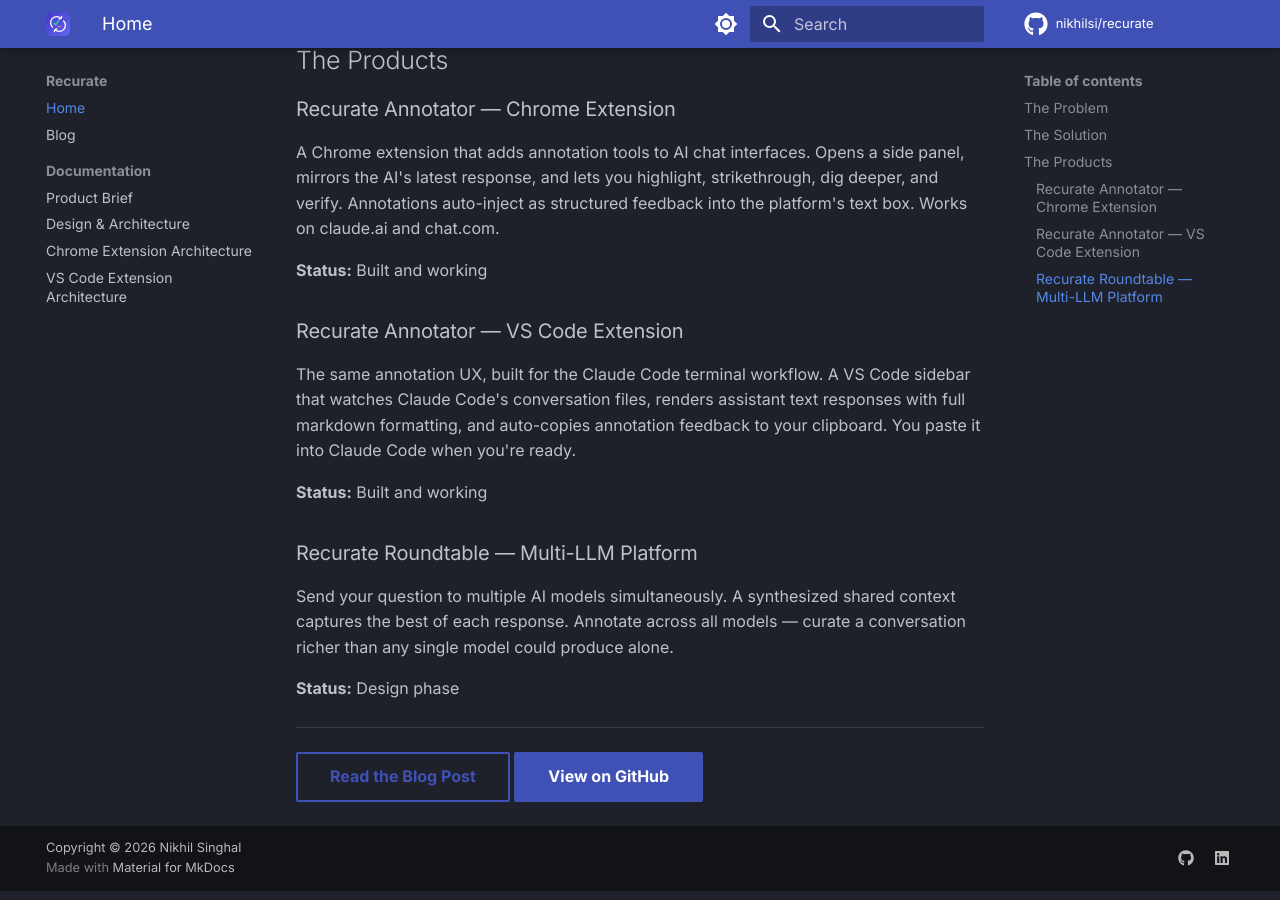
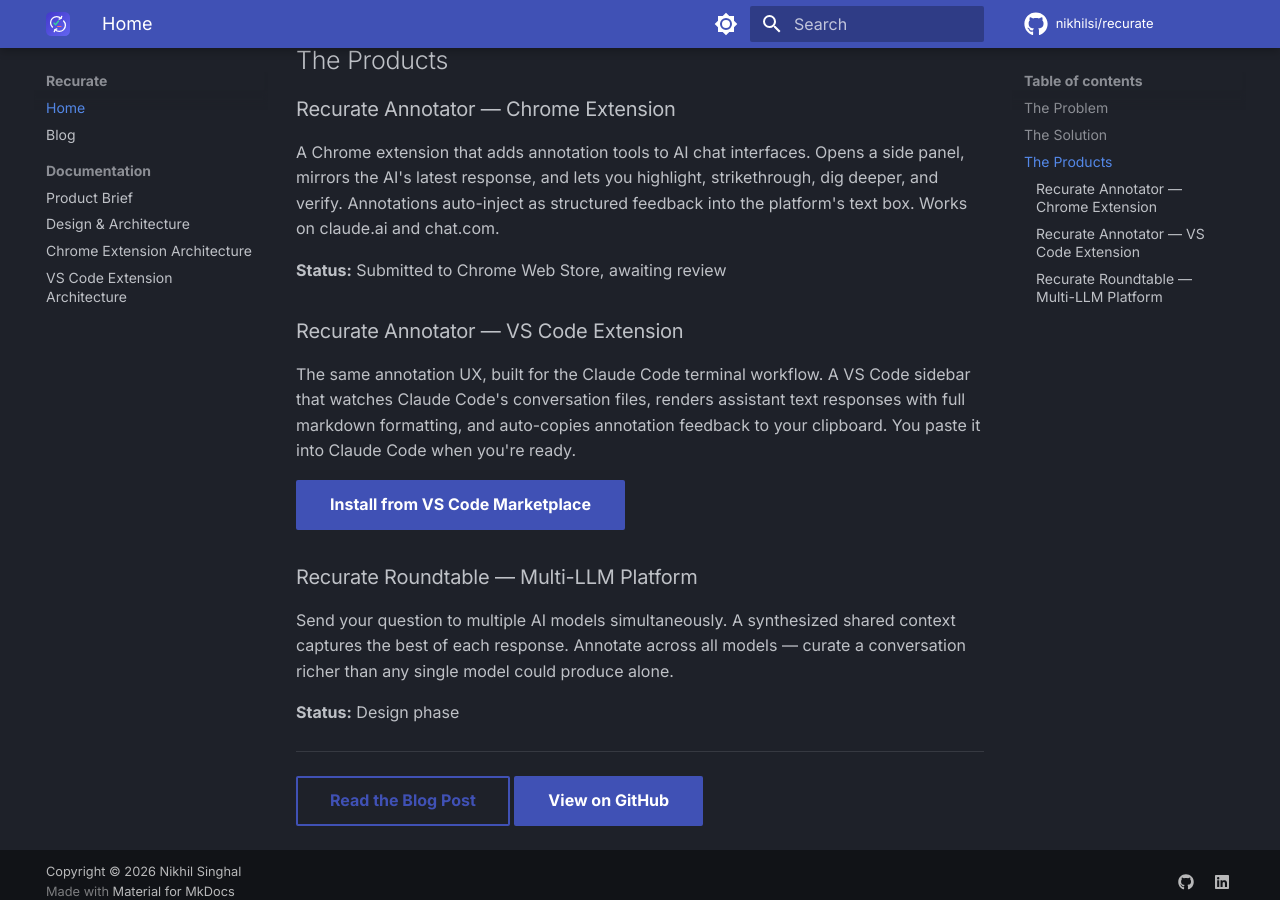
Before and after one commit to nikhilsi/recurate, an MkDocs documentation site: the page built from docs/index.md, in a window 1280 px wide and 900 px high, scrolled down 908 px. Built offline with MkDocs 1.6.1 and Material for MkDocs 9.7.7, drawn with Linux system fonts in a browser that asks for light colours; comment, search, counter and statistics services are not loaded.

Commit message:
Add VS Code Marketplace install link to recurate.ai

```diff
--- a/docs/index.md
+++ b/docs/index.md
@@ -29,13 +29,13 @@ These gestures communicate in seconds what would take paragraphs to type. The AI
 
 A Chrome extension that adds annotation tools to AI chat interfaces. Opens a side panel, mirrors the AI's latest response, and lets you highlight, strikethrough, dig deeper, and verify. Annotations auto-inject as structured feedback into the platform's text box. Works on claude.ai and chat.com.
 
-**Status:** Built and working
+**Status:** Submitted to Chrome Web Store, awaiting review
 
 ### Recurate Annotator — VS Code Extension
 
 The same annotation UX, built for the Claude Code terminal workflow. A VS Code sidebar that watches Claude Code's conversation files, renders assistant text responses with full markdown formatting, and auto-copies annotation feedback to your clipboard. You paste it into Claude Code when you're ready.
 
-**Status:** Built and working
+[Install from VS Code Marketplace](https://marketplace.visualstudio.com/items?itemName=recurate.recurate-annotator-vscode){ .md-button .md-button--primary }
 
 ### Recurate Roundtable — Multi-LLM Platform
 
```
